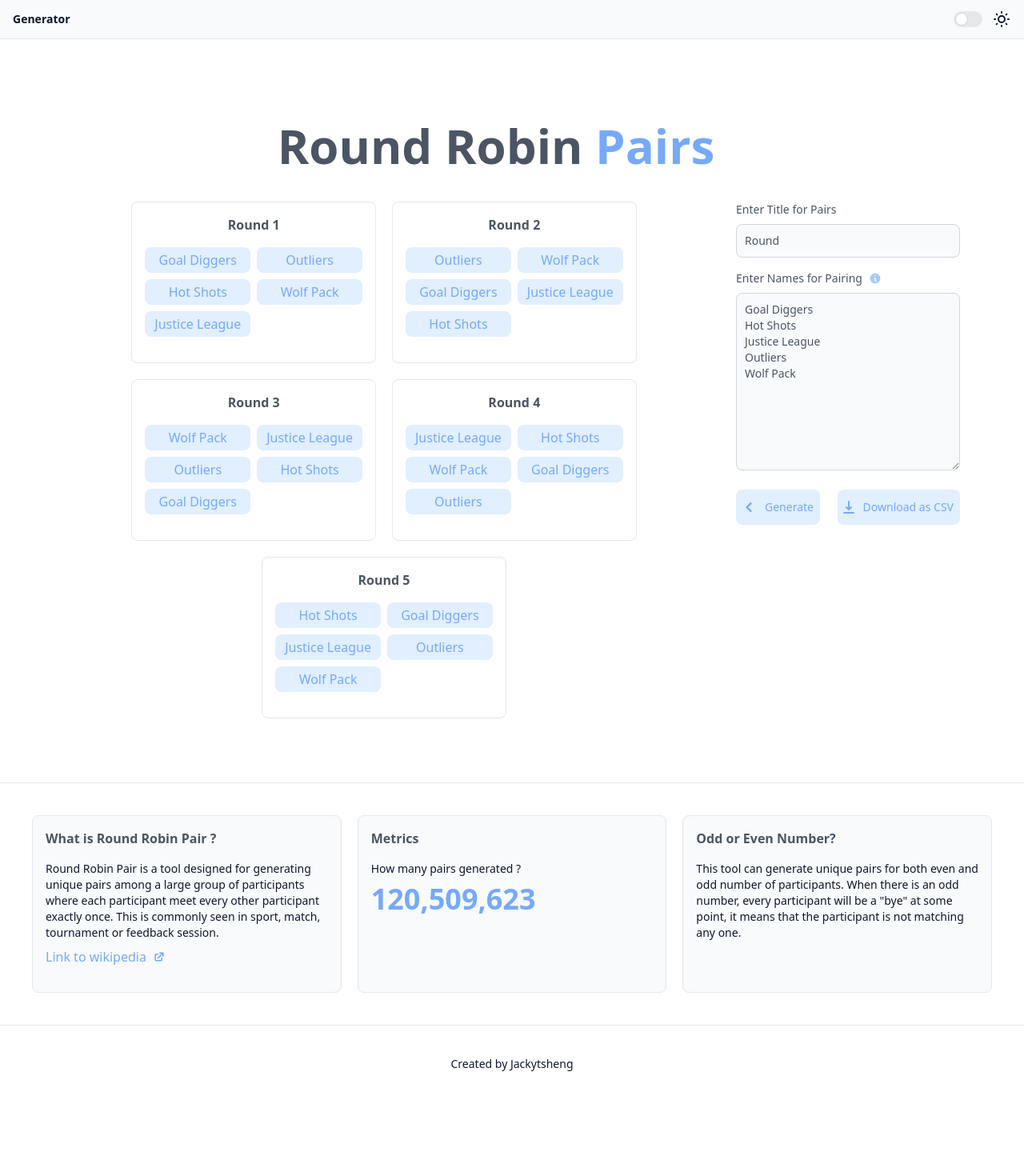
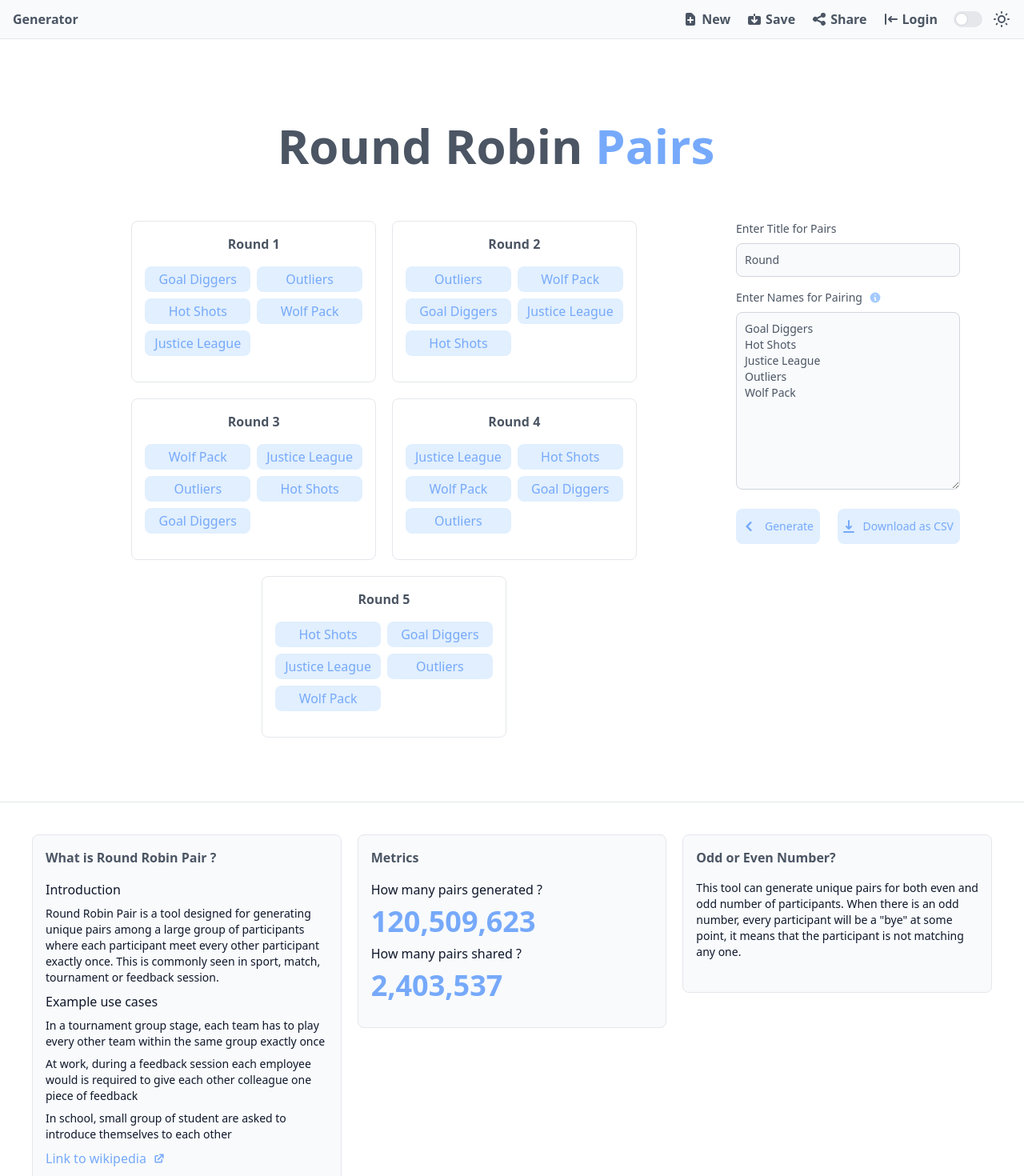
Before and after one commit to jackytsheng/round-robin-pairs, a Next.js app: page / in a window 1280 px wide. Shown: the top 1470 px of the page at 80% size. Before the commit the page ends 1386 px from the top, so only its background shows below. Built offline with nearby package versions, Linux system fonts and the light colour scheme.

Commit message:
add few more icons and tab

```diff
--- a/components/Nav.tsx
+++ b/components/Nav.tsx
@@ -1,4 +1,5 @@
 import React from 'react';
+import Svg, { Icon } from './Svg';
 import Toggle from './Toggle';
 
 type NavProps = {
@@ -6,9 +7,31 @@ type NavProps = {
   isChecked: boolean;
 };
 const Nav = ({ onToggle, isChecked }: NavProps) => (
-  <nav className='fixed justify-between top-0 left-0 right-0 px-4 py-3 flex items-center font-semibold text-sm text-slate-900 dark:text-slate-200 bg-slate-50/90 dark:bg-slate-700/90 backdrop-blur-sm ring-1 ring-slate-900/10 dark:ring-black/10'>
-    <span>Generator</span>
-    <Toggle onToggle={onToggle} isChecked={isChecked} />
+  <nav className='fixed justify-between top-0 left-0 right-0 px-4 py-3 flex items-center font-semibold text-sm  bg-slate-50/90 dark:bg-slate-700/90 backdrop-blur-sm ring-1 ring-slate-900/10 dark:ring-black/10'>
+    <span className='text-base'>Generator</span>
+    <div className='flex items-center gap-5'>
+      <div className='flex gap-1 items-center'>
+        <Svg icon={Icon.Add} />
+        <span className='text-base'>New</span>
+      </div>
+      <div className='flex gap-1 items-center'>
+        <Svg icon={Icon.Save} />
+        <span className='text-base'>Save</span>
+      </div>
+      <div className='flex gap-1 items-center'>
+        <Svg icon={Icon.Share} />
+        <span className='text-base'>Share</span>
+      </div>
+      <div className='flex gap-1 items-center'>
+        <Svg icon={Icon.Login} />
+        <span className='text-base'>Login</span>
+      </div>
+      {/* <div className='flex gap-1 items-center'>
+        <Svg icon={Icon.User} />
+        <span className='text-base'>Jacky</span>
+      </div> */}
+      <Toggle onToggle={onToggle} isChecked={isChecked} />
+    </div>
   </nav>
 );
 
--- a/components/Svg.tsx
+++ b/components/Svg.tsx
@@ -85,6 +85,84 @@ const external = (
   </svg>
 );
 
+const share = (
+  <svg
+    className='w-5 h-5'
+    fill='currentColor'
+    viewBox='0 0 20 20'
+    xmlns='http://www.w3.org/2000/svg'
+  >
+    <path d='M15 8a3 3 0 10-2.977-2.63l-4.94 2.47a3 3 0 100 4.319l4.94 2.47a3 3 0 10.895-1.789l-4.94-2.47a3.027 3.027 0 000-.74l4.94-2.47C13.456 7.68 14.19 8 15 8z' />
+  </svg>
+);
+
+const save = (
+  <svg
+    className='w-5 h-5'
+    fill='currentColor'
+    viewBox='0 0 20 20'
+    xmlns='http://www.w3.org/2000/svg'
+  >
+    <path d='M7.707 10.293a1 1 0 10-1.414 1.414l3 3a1 1 0 001.414 0l3-3a1 1 0 00-1.414-1.414L11 11.586V6h5a2 2 0 012 2v7a2 2 0 01-2 2H4a2 2 0 01-2-2V8a2 2 0 012-2h5v5.586l-1.293-1.293zM9 4a1 1 0 012 0v2H9V4z' />
+  </svg>
+);
+const add = (
+  <svg
+    className='w-5 h-5'
+    fill='currentColor'
+    viewBox='0 0 20 20'
+    xmlns='http://www.w3.org/2000/svg'
+  >
+    <path
+      fillRule='evenodd'
+      d='M6 2a2 2 0 00-2 2v12a2 2 0 002 2h8a2 2 0 002-2V7.414A2 2 0 0015.414 6L12 2.586A2 2 0 0010.586 2H6zm5 6a1 1 0 10-2 0v2H7a1 1 0 100 2h2v2a1 1 0 102 0v-2h2a1 1 0 100-2h-2V8z'
+      clipRule='evenodd'
+    />
+  </svg>
+);
+const user = (
+  <svg
+    className='w-5 h-5'
+    fill='currentColor'
+    viewBox='0 0 20 20'
+    xmlns='http://www.w3.org/2000/svg'
+  >
+    <path
+      fillRule='evenodd'
+      d='M10 9a3 3 0 100-6 3 3 0 000 6zm-7 9a7 7 0 1114 0H3z'
+      clipRule='evenodd'
+    />
+  </svg>
+);
+const login = (
+  <svg
+    className='w-5 h-5'
+    fill='currentColor'
+    viewBox='0 0 20 20'
+    xmlns='http://www.w3.org/2000/svg'
+  >
+    <path
+      fillRule='evenodd'
+      d='M3 3a1 1 0 011 1v12a1 1 0 11-2 0V4a1 1 0 011-1zm7.707 3.293a1 1 0 010 1.414L9.414 9H17a1 1 0 110 2H9.414l1.293 1.293a1 1 0 01-1.414 1.414l-3-3a1 1 0 010-1.414l3-3a1 1 0 011.414 0z'
+      clipRule='evenodd'
+    />
+  </svg>
+);
+const logout = (
+  <svg
+    className='w-5 h-5'
+    fill='currentColor'
+    viewBox='0 0 20 20'
+    xmlns='http://www.w3.org/2000/svg'
+  >
+    <path
+      fillRule='evenodd'
+      d='M3 3a1 1 0 00-1 1v12a1 1 0 102 0V4a1 1 0 00-1-1zm10.293 9.293a1 1 0 001.414 1.414l3-3a1 1 0 000-1.414l-3-3a1 1 0 10-1.414 1.414L14.586 9H7a1 1 0 100 2h7.586l-1.293 1.293z'
+      clipRule='evenodd'
+    />
+  </svg>
+);
+
 export enum Icon {
   Sun,
   Moon,
@@ -92,6 +170,12 @@ export enum Icon {
   Download,
   Info,
   External,
+  Share,
+  Save,
+  Add,
+  User,
+  Logout,
+  Login,
 }
 const Svg = ({ icon }: SvgProps) => {
   let iconToBeRendered;
@@ -114,7 +198,24 @@ const Svg = ({ icon }: SvgProps) => {
     case Icon.External:
       iconToBeRendered = external;
       break;
-
+    case Icon.Login:
+      iconToBeRendered = login;
+      break;
+    case Icon.Logout:
+      iconToBeRendered = logout;
+      break;
+    case Icon.User:
+      iconToBeRendered = user;
+      break;
+    case Icon.Share:
+      iconToBeRendered = share;
+      break;
+    case Icon.Save:
+      iconToBeRendered = save;
+      break;
+    case Icon.Add:
+      iconToBeRendered = add;
+      break;
     default:
       iconToBeRendered = sun;
   }
--- a/pages/index.tsx
+++ b/pages/index.tsx
@@ -79,7 +79,7 @@ const Home: NextPage = () => {
       <Nav onToggle={setIsDarkMode} isChecked={isDarkMode} />
       <main>
         <div className='flex w-full flex-1 flex-col items-center justify-center pl-10 pr-20 pb-20'>
-          <header className='pt-36 pb-10'>
+          <header className='pt-36 pb-16'>
             <h1 className='text-6xl font-bold'>
               Round Robin {''}
               <span className='text-blue-400 rounded-lg'>Pairs</span>
@@ -118,14 +118,34 @@ const Home: NextPage = () => {
           </div>
         </div>
 
-        <section className='w-full border-y flex gap-5 dark:border-gray-600 p-10'>
+        <section className='w-full border-y flex gap-5 items-baseline dark:border-gray-600 p-10'>
           <Card title='What is Round Robin Pair ?'>
+            <h4 className='mb-2 font-medium text-slate-900 dark:text-slate-200'>
+              Introduction
+            </h4>
             <p className='text-sm mb-2 text-slate-900 dark:text-slate-200'>
               Round Robin Pair is a tool designed for generating unique pairs
               among a large group of participants where each participant meet
               every other participant exactly once. This is commonly seen in
               sport, match, tournament or feedback session.
             </p>
+            <h4 className='mb-2 font-medium text-slate-900 dark:text-slate-200'>
+              Example use cases
+            </h4>
+            <ul className='text-sm mb-2 text-slate-900 dark:text-slate-200'>
+              <li className='mb-2'>
+                In a tournament group stage, each team has to play every other
+                team within the same group exactly once
+              </li>
+              <li className='mb-2'>
+                At work, during a feedback session each employee would is
+                required to give each other colleague one piece of feedback
+              </li>
+              <li className='mb-2'>
+                In school, small group of student are asked to introduce
+                themselves to each other
+              </li>
+            </ul>
             <a
               target='_blank'
               className='inline-flex items-center text-blue-400 rounded-lg focus:ring-4 focus:outline-none dark:focus:ring-blue-100 '
@@ -137,12 +157,16 @@ const Home: NextPage = () => {
             </a>
           </Card>
           <Card title='Metrics'>
-            <p className='mb-2 text-sm text-slate-900 dark:text-slate-200'>
+            <h4 className='my-2 font-medium text-slate-900 dark:text-slate-200'>
               How many pairs generated ?
-            </p>
+            </h4>
             <span className='text-blue-400 font-bold text-4xl'>
               120,509,623
             </span>
+            <h4 className='my-2 font-medium text-slate-900 dark:text-slate-200'>
+              How many pairs shared ?
+            </h4>
+            <span className='text-blue-400 font-bold text-4xl'>2,403,537</span>
           </Card>
           <Card title='Odd or Even Number?'>
             <p className='mb-2 text-sm text-slate-900 dark:text-slate-200'>
```
